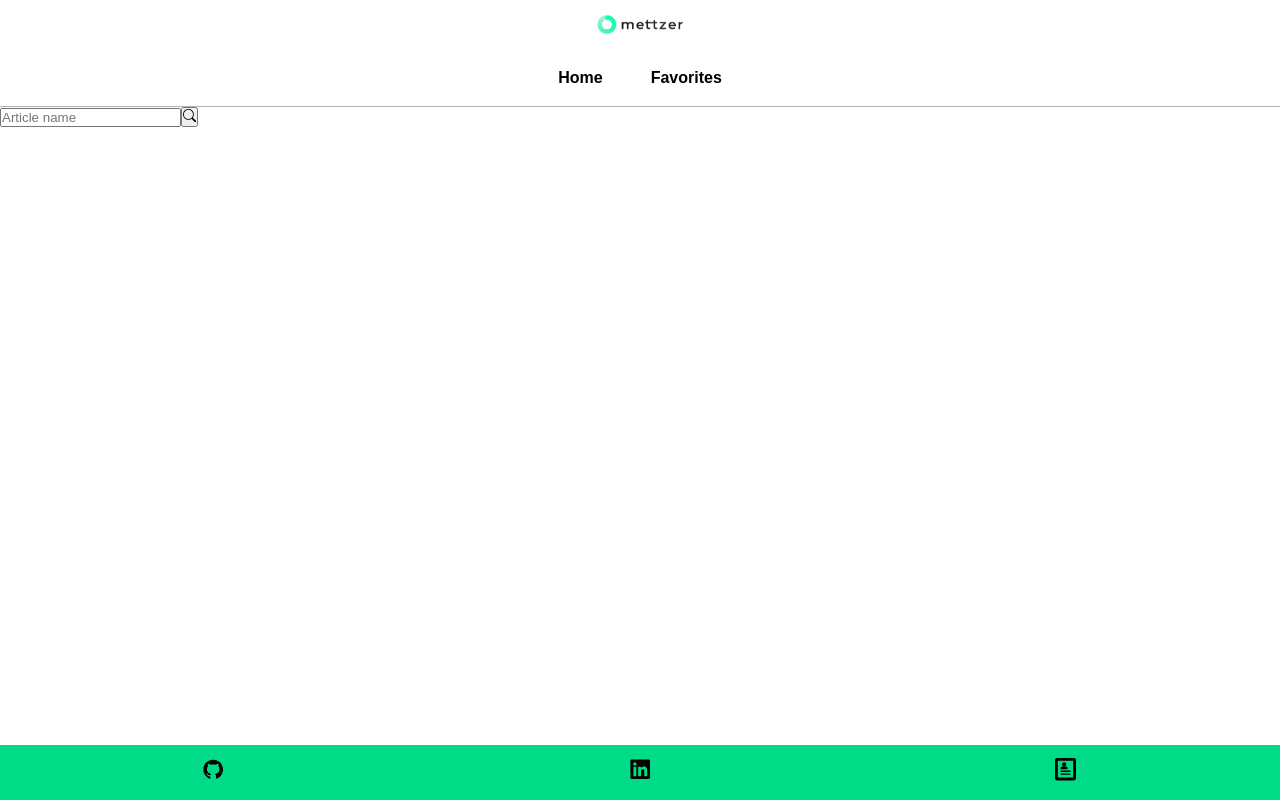
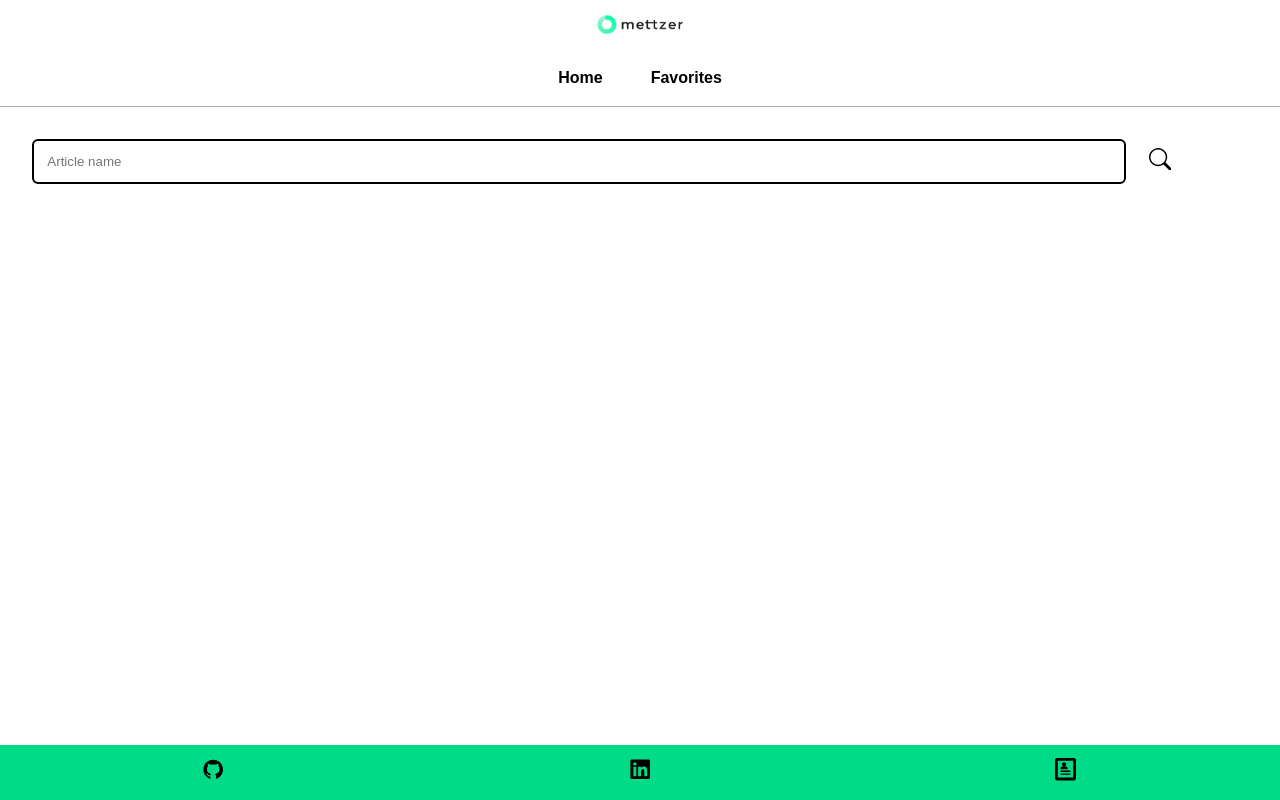
Before and after one commit to Lucky-ta/Mettzer, a Next.js app: page / in a window 1280 px wide. Built offline with nearby package versions, Linux system fonts and the light colour scheme.

Commit message:
Add form initial css

```diff
--- a/src/components/Form/index.ts
+++ b/src/components/Form/index.ts
@@ -1,13 +1,31 @@
 import styled from 'styled-components';
 
 export const FormContainer = styled.div`
+    display: flex;
+    margin-left: 2em;
+    margin-right: 2em;
+    margin-top: 2em;
+    align-items: center;
 
+    input[type=text]:focus {
+        outline: none !important;
+        border: 2px solid #00db87;
+    }
 `;
 
 export const FormInput = styled.input`
-
+    border: 2px solid black;
+    border-radius: 6px;
+    height: 3.4em;
+    width: 90%;
+    padding-left: 1em;
 `;
 
 export const FormButton = styled.button`
+    flex-direction: column;
+    background: none;
+    border: none;
+    margin-left: 1em;
 
+    font-size: 1.4em;
 `;
```
